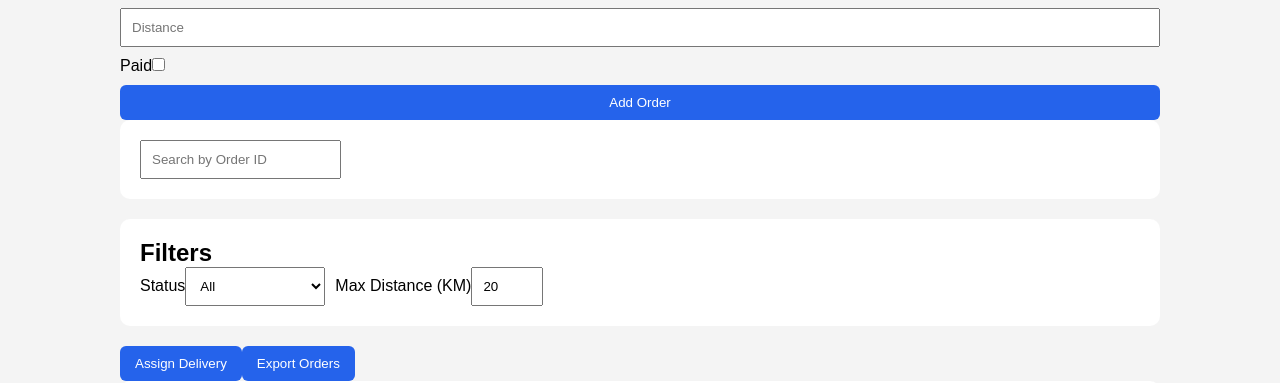
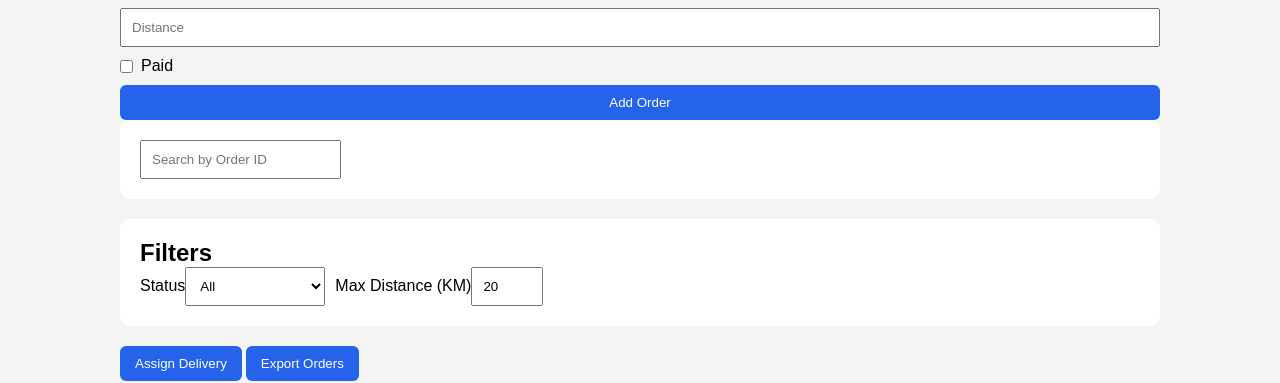
Before and after one commit to prakh0/Food-Delivery-Manager, a React (Vite) app: page / in a window 1280 px wide. Shown: the part 417-800 px from the top of the page. Built offline with nearby package versions, Linux system fonts and the light colour scheme.

Commit message:
checkbox changed

```diff
--- a/src/App.jsx
+++ b/src/App.jsx
@@ -269,6 +269,7 @@ const exportOrders = () => {
         setMaxDistance={setMaxDistance}
       />
 
+      <div className="buttons">
         <button onClick={assignDelivery}>
           Assign Delivery
         </button>
@@ -276,6 +277,7 @@ const exportOrders = () => {
         <button onClick={exportOrders}>
         Export Orders
         </button>
+      </div>
 
       <OrderTable
         orders={filteredOrders}
--- a/src/components/AddOrder.jsx
+++ b/src/components/AddOrder.jsx
@@ -98,8 +98,7 @@ export default function AddOrderForm({
         }
       />
 
-      <label>
-        Paid
+      <label className="checkbox-label">
         <input
           type="checkbox"
           checked={form.isPaid}
@@ -110,6 +109,7 @@ export default function AddOrderForm({
             })
           }
         />
+        Paid
       </label>
 
       <button type="submit">
--- a/src/components/Output.jsx
+++ b/src/components/Output.jsx
@@ -3,8 +3,6 @@ export default function OutputPanel({
 }) {
   return (
     <div className="card">
-      <h2>Output</h2>
-
       {messages.length === 0 ? (
         <p>No activity yet</p>
       ) : (
--- a/src/index.css
+++ b/src/index.css
@@ -35,15 +35,6 @@ form {
 input,
 select {
   padding: 10px;
-}
-
-button {
-  padding: 10px 15px;
-  cursor: pointer;
-  border: none;
-  background: #2563eb;
-  color: white;
-  border-radius: 6px;
 }
 
 table {
@@ -123,3 +114,36 @@ th {
   text-align: center;
   font-weight: bold;
 }
+
+button {
+  padding: 10px 15px;
+  cursor: pointer;
+  border: none;
+  background: #2563eb;
+  color: white;
+  border-radius: 6px;
+  transition: 0.2s ease;
+}
+
+button:hover {
+  opacity: 0.9;
+  transform: translateY(-1px);
+}
+
+.buttons {
+  display: flex;
+  gap: 4px;
+  margin-bottom: 20px;
+  flex-wrap: wrap;
+}
+
+.checkbox-label {
+  display: flex;
+  align-items: center;
+  gap: 8px;
+  font-weight: 500;
+}
+
+.checkbox-label input {
+  width: auto;
+}
```
Lines whose indentation alone changed are shown as unchanged.
